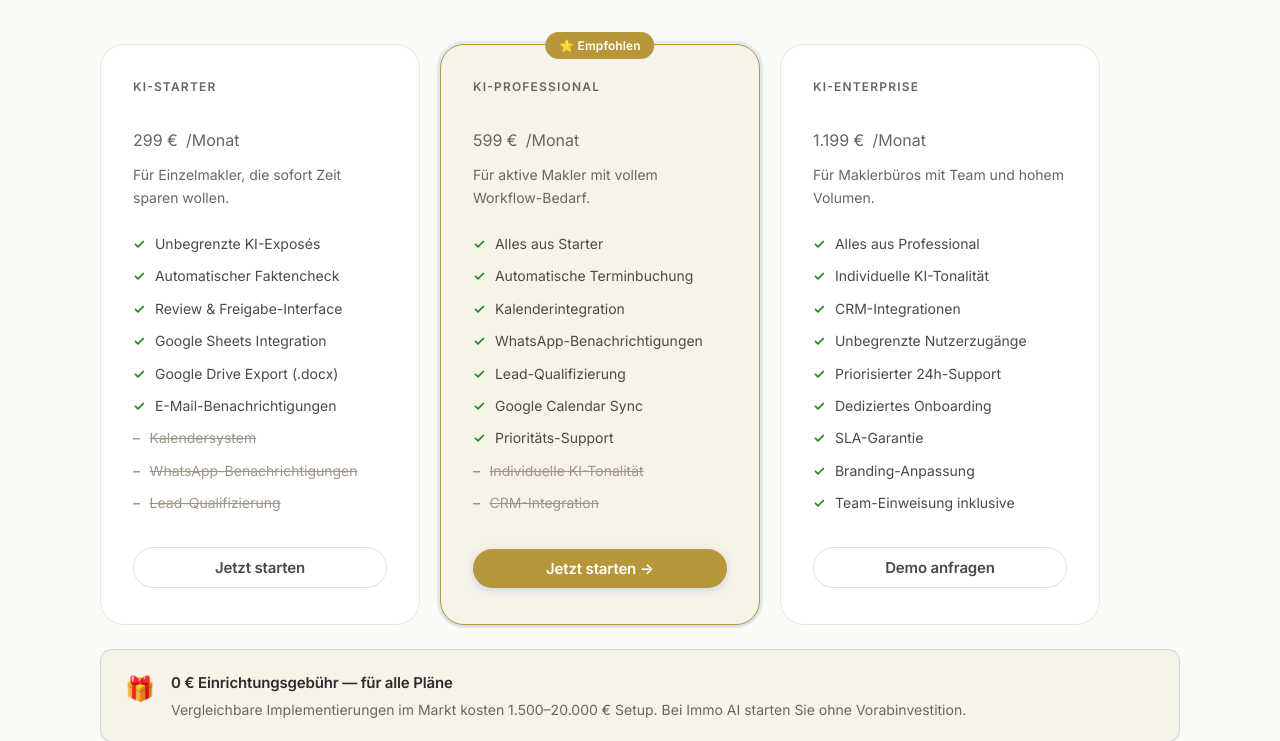
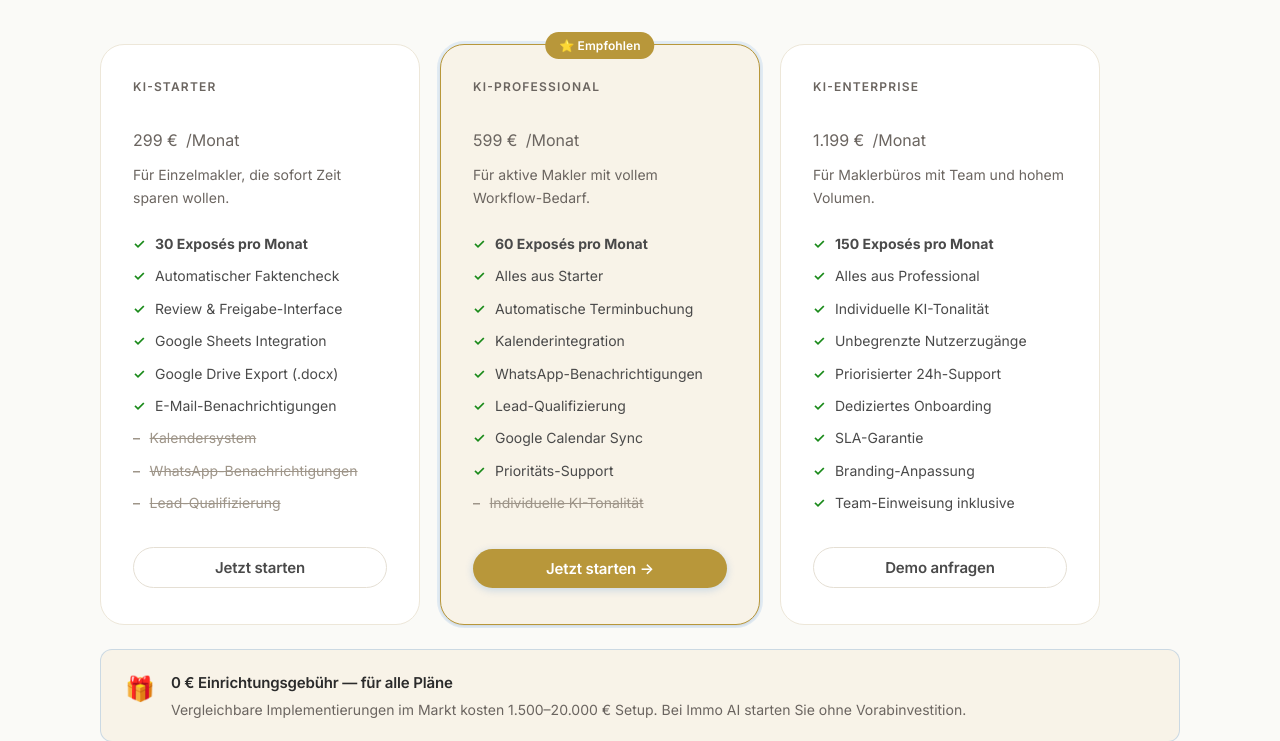
Before and after one commit to lolomie/immo-ai, a Flask app: page / in a window 1280 px wide. Shown: the part 4075-4816 px from the top of the page. Run offline with Flask 3, Linux system fonts and the light colour scheme; parts of the project's set-up code (start-up, migrations or seed data) failed here and were passed over; some libraries are stand-ins or nearby versions; some web fonts are replaced.

Commit message:
fix: Preispläne — Exposé-Anzahl ergänzt, CRM entfernt
- Starter: 30 Exposés/Monat (war fälschlich "Unbegrenzt")
- Professional: 60 Exposés/Monat hinzugefügt
- Enterprise: 150 Exposés/Monat hinzugefügt
- CRM-Integration aus Professional und Enterprise entfernt

Co-Authored-By: Claude Sonnet 4.6 <noreply@anthropic.com>

```diff
--- a/web/templates/index.html
+++ b/web/templates/index.html
@@ -260,7 +260,7 @@
         </div>
         <p class="pricing-desc">Für Einzelmakler, die sofort Zeit sparen wollen.</p>
         <ul class="pricing-features">
-          <li>Unbegrenzte KI-Exposés</li>
+          <li><strong>30 Exposés pro Monat</strong></li>
           <li>Automatischer Faktencheck</li>
           <li>Review &amp; Freigabe-Interface</li>
           <li>Google Sheets Integration</li>
@@ -291,6 +291,7 @@
         </div>
         <p class="pricing-desc">Für aktive Makler mit vollem Workflow-Bedarf.</p>
         <ul class="pricing-features">
+          <li><strong>60 Exposés pro Monat</strong></li>
           <li>Alles aus Starter</li>
           <li>Automatische Terminbuchung</li>
           <li>Kalenderintegration</li>
@@ -299,7 +300,6 @@
           <li>Google Calendar Sync</li>
           <li>Prioritäts-Support</li>
           <li class="feature-disabled">Individuelle KI-Tonalität</li>
-          <li class="feature-disabled">CRM-Integration</li>
         </ul>
         {% if session.get('logged_in') %}
         <a href="/generate" class="btn btn-primary btn-pricing">Zum Dashboard →</a>
@@ -321,9 +321,9 @@
         </div>
         <p class="pricing-desc">Für Maklerbüros mit Team und hohem Volumen.</p>
         <ul class="pricing-features">
+          <li><strong>150 Exposés pro Monat</strong></li>
           <li>Alles aus Professional</li>
           <li>Individuelle KI-Tonalität</li>
-          <li>CRM-Integrationen</li>
           <li>Unbegrenzte Nutzerzugänge</li>
           <li>Priorisierter 24h-Support</li>
           <li>Dediziertes Onboarding</li>
```
